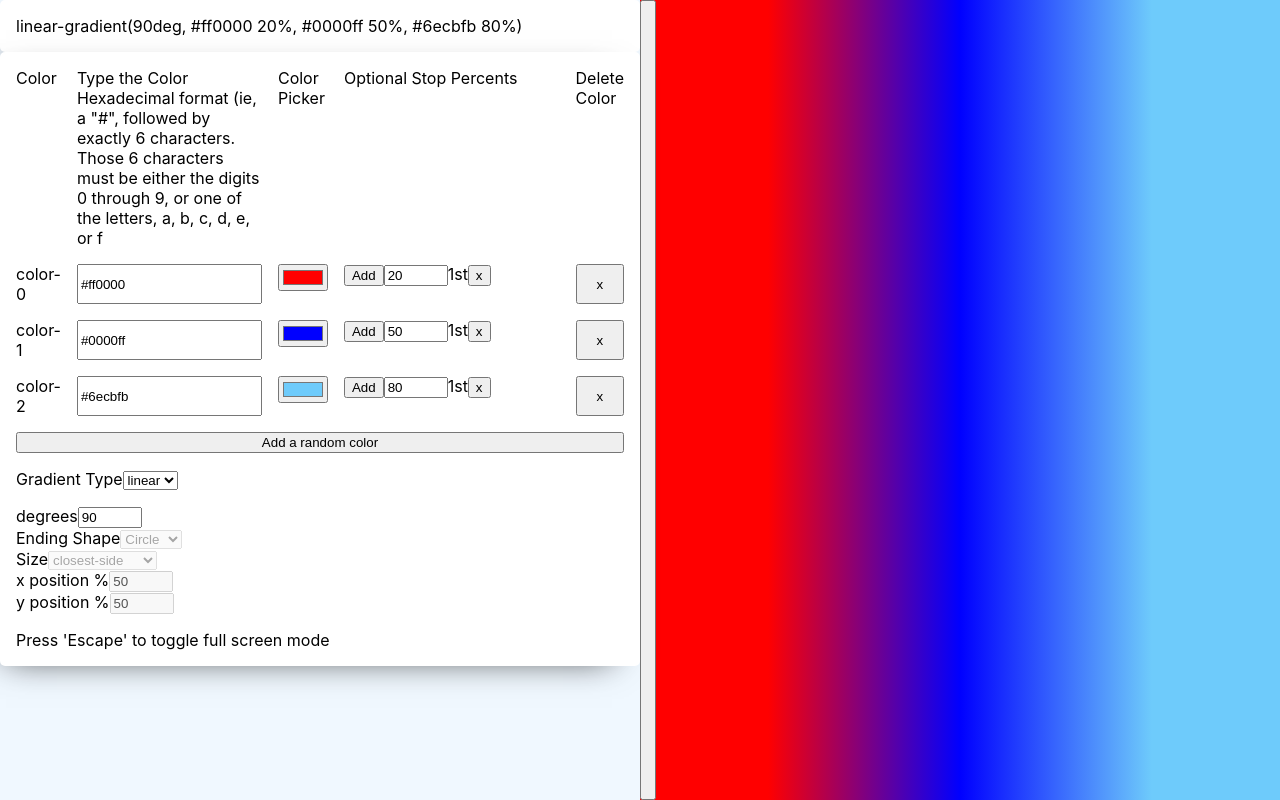
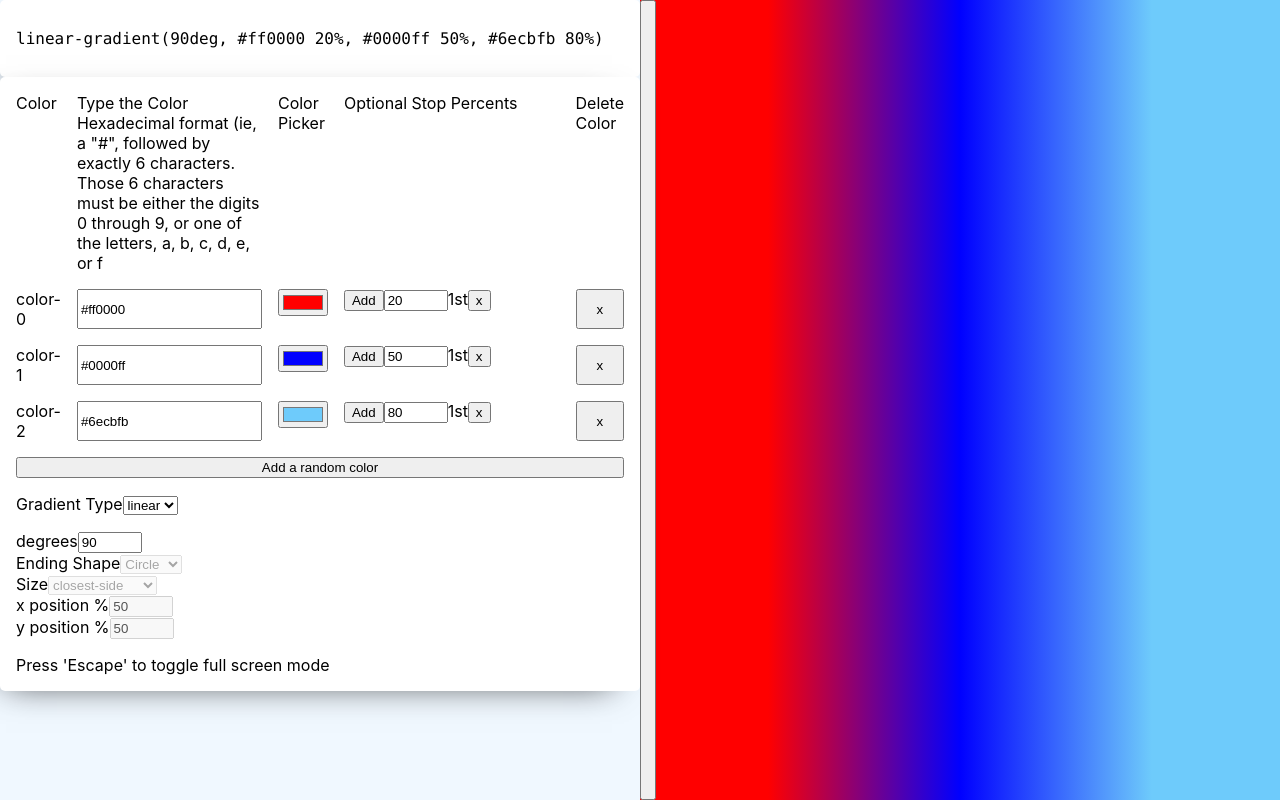
Before and after one commit to bellcd/gradient-generator, a React app: page / in a window 1280 px wide. Built offline with nearby package versions, Linux system fonts and the light colour scheme.

Commit message:
Adds Prism for syntax highlighting

```diff
--- /dev/null
+++ b/babel.config.json
@@ -0,0 +1,10 @@
+{
+  "plugins": [
+    ["prismjs", {
+        "languages": ["css"],
+        "plugins": ["show-language", "toolbar", "copy-to-clipboard"],
+        "theme": "default",
+        "css": true
+    }]
+  ]
+}
--- a/package.json
+++ b/package.json
@@ -15,6 +15,7 @@
     "babel-jest": "^26.6.0",
     "babel-loader": "8.1.0",
     "babel-plugin-named-asset-import": "^0.3.7",
+    "babel-plugin-prismjs": "^2.1.0",
     "babel-preset-react-app": "^10.0.0",
     "bfj": "^7.0.2",
     "camelcase": "^6.1.0",
@@ -52,6 +53,7 @@
     "postcss-normalize": "8.0.1",
     "postcss-preset-env": "6.7.0",
     "postcss-safe-parser": "5.0.2",
+    "prismjs": "^1.25.0",
     "prompts": "2.4.0",
     "react": "^17.0.2",
     "react-app-polyfill": "^2.0.0",
--- a/src/App.js
+++ b/src/App.js
@@ -7,6 +7,9 @@ import {
 import messages, { MessagesContext } from './translations/messages';
 import Flyout from './Flyout';
 import { makeGradientString } from './utils/gradient-utils';
+import Prism from 'prismjs';
+
+Prism.highlightAll();
 
 function App() {
   const [colors, setColors] = useState(defaultColors);
@@ -136,3 +139,4 @@ export default App;
     // fonts
     // icons
   // mobile design
+  // randomizer
--- a/src/Flyout.js
+++ b/src/Flyout.js
@@ -99,8 +99,13 @@ const Flyout = ({
         data-testid="flyout__control-button"
       >
       </button>
-      <div className="flyout__content">
-        <div className="card">{gradientString}</div>
+      <div className="flyout__content show-language toolbar">
+        <div className="card">
+          <pre>
+            <code className="language-css">{gradientString}</code>
+          </pre>
+        </div>
+        {/* <div className="card">{gradientString}</div> */}
         <div className="options card">
           <Colors
             colors={colors}
```
Also changed, not shown: 1 other file (tests, documents, lock files or other folders).
